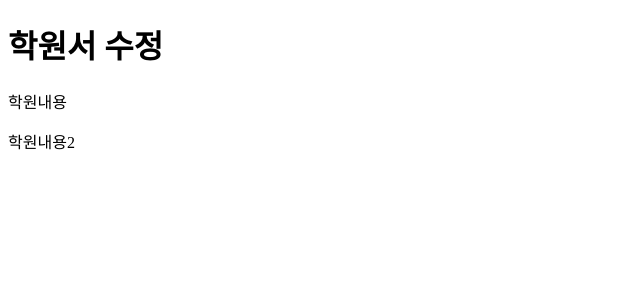
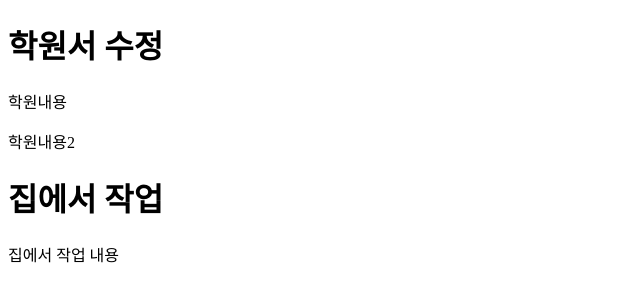
Before and after one commit to hye410/test-02-12-09, a plain HTML site: page index.html in a window 1280 px wide. Shown: the whole page, without its empty margins (0-640 px from the left). Drawn offline with Linux system fonts and the light colour scheme.

Commit message:
home에서의 수정

```diff
--- a/index.html
+++ b/index.html
@@ -11,5 +11,7 @@
   <p>학원내용</p>
   <p>학원내용2</p>
 
+  <h1>집에서 작업</h1>
+  <p>집에서 작업 내용</p>
 </body>
 </html>
```
